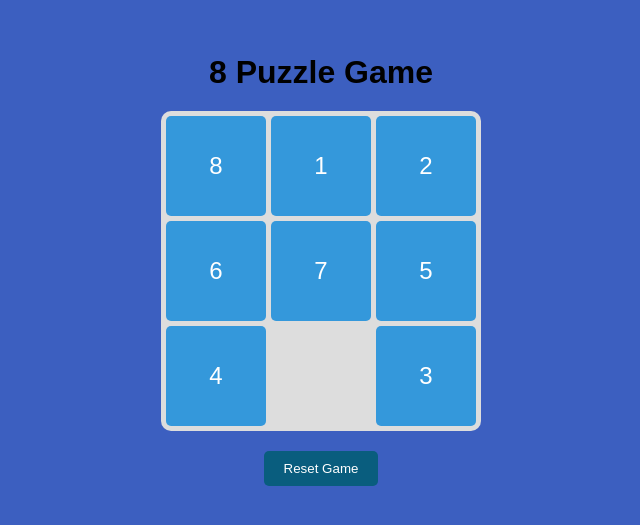
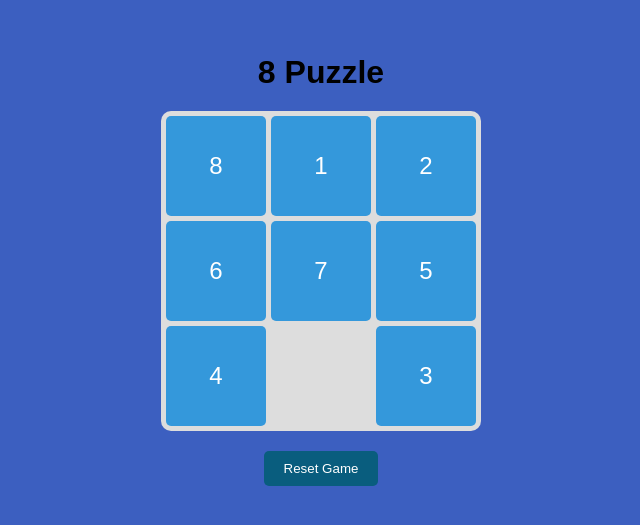
Before and after one commit to sakthivel-111/sample, a plain HTML site: page numpuz/index.html in a window 1280 px wide. Shown: the part 141-666 px from the top of the page, without its empty margins (319-959 px from the left). Drawn offline with Linux system fonts and the light colour scheme.

Commit message:
tags were changed

```diff
--- a/numpuz/index.html
+++ b/numpuz/index.html
@@ -3,12 +3,12 @@
 <head>
     <meta charset="UTF-8">
     <meta name="viewport" content="width=device-width, initial-scale=1.0">
-    <title>3x3 Number Puzzle Game</title>
+    <title>3x3 Puzzle Game</title>
     <link rel="stylesheet" href="style.css">
 </head>
 <body>
     <div class="game-container">
-        <h1>8 Puzzle Game</h1>
+        <h1>8 Puzzle </h1>
         <div id="puzzle-board" class="puzzle-board">
             <!-- Puzzle tiles will be inserted here by JavaScript -->
         </div>
```
